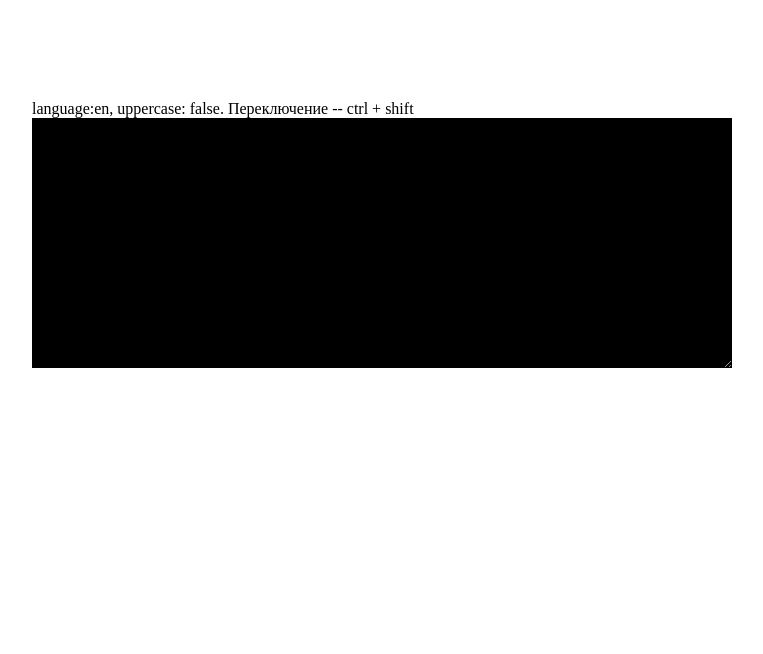
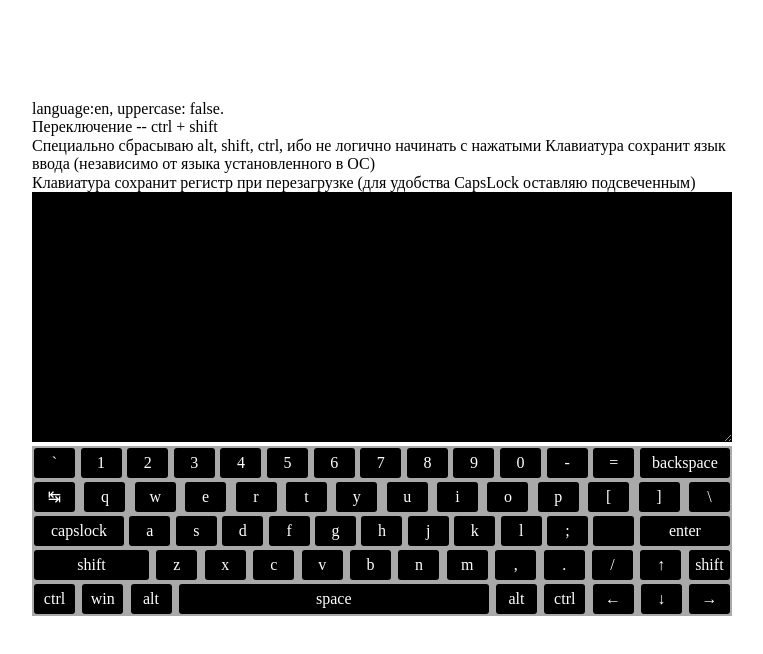
Before and after one commit to tritonJS826/virtualKeyboard, a website built with webpack: page src/index.html in a window 1280 px wide. Shown: the whole page, without its empty margins (258-1021 px from the left). Built offline with nearby package versions, Linux system fonts and the light colour scheme.

Commit message:
fix:styles chrome

```diff
--- a/src/keyboard/keyboardState.js
+++ b/src/keyboard/keyboardState.js
@@ -63,14 +63,16 @@ const keyboardBaseState = {
   },
 
   loadKeyboardType() {
+    if (localStorage.getItem('keyboardType')) {
       const {
         language,
         uppercase,
       } = localStorage.getItem('keyboardType');
       this.language = language || this.language;
       this.uppercase = uppercase || this.uppercase;
+      if (this.uppercase === 'true') document.getElementById('capslock').classList.add('key__pressed');
       renderKeyboard(this.keyboardType(), allButtonsArray, 'keyboard');
-    if (this.uppercase === 'true') document.getElementById('capslock').classList.add('key__pressed');
+    }
   },
 };
 
--- a/src/style.css
+++ b/src/style.css
@@ -43,21 +43,36 @@ body {
   height: 30px;
   margin: 2px;
   min-width:41px;
+  max-width:41px;
   border-radius:3px;
 }
 
+.key__Backspace {
+  min-width:90px;
+  max-width:90px;
+}
+
 .key__enter {
+  max-width: 90px;
   min-width: 90px;
 }
 
+.key__capslock {
+  min-width: 90px;
+  max-width: 90px;
+}
+
 .key__shift {
+  max-width: 100px;
   min-width:100px;
 }
 .key__space {
-  min-width:310px;
+  max-width: 310px;
+  min-width: 310px;
 }
 
 .key__ShiftLeft {
+  max-width: 115px;
   min-width: 115px;
 }
 
```
Lines whose indentation alone changed are shown as unchanged.
